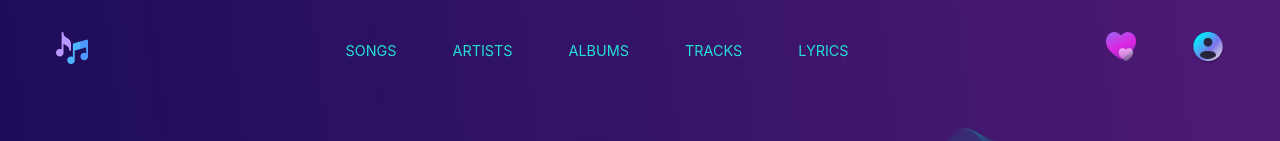
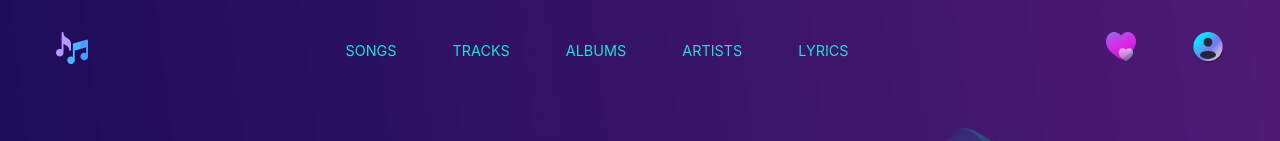
Before and after one commit to adelinatalia/music, a Next.js app: page / in a window 1280 px wide. Shown: the top 141 px of the page. Built offline with nearby package versions, Linux system fonts and the light colour scheme.

Commit message:
update navbar

```diff
--- a/components/Navigation.jsx
+++ b/components/Navigation.jsx
@@ -10,9 +10,9 @@ export default function Navigation() {
             <div className='site-navigation__main-items'>
                 {/* <Link href="/">home</Link> */}
                 <Link href="/songs">songs</Link>
+                <Link href="/">tracks</Link>
+                <Link href="/">albums</Link>
                 <Link href="/">artists</Link>
-                <Link href="/">albums</Link>
-                <Link href="/">tracks</Link>
                 {/* <Link href="/">playlist</Link> */}
                 <Link href="/">lyrics</Link>
             </div>
```
